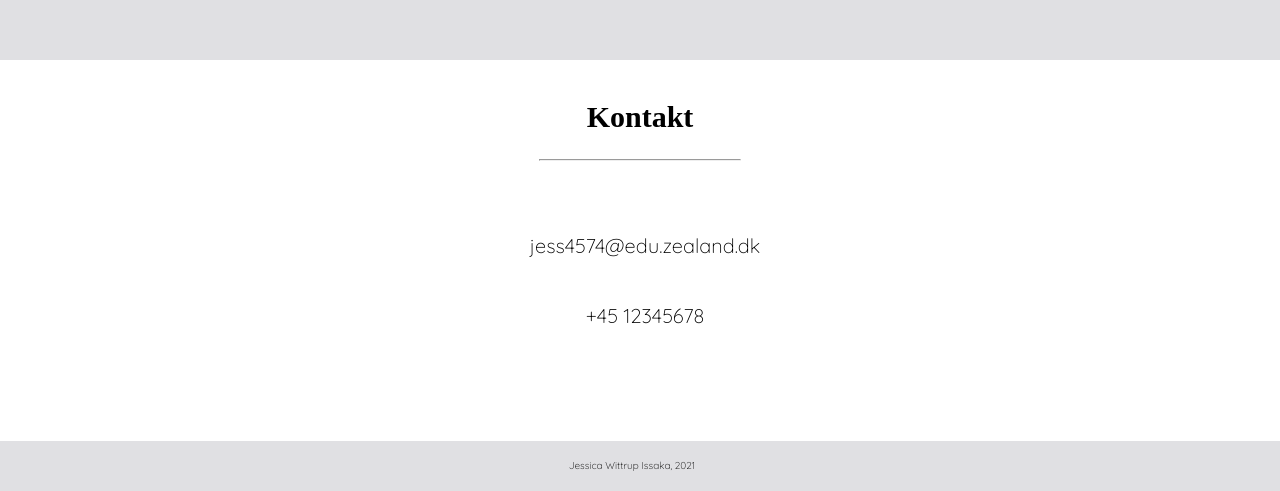
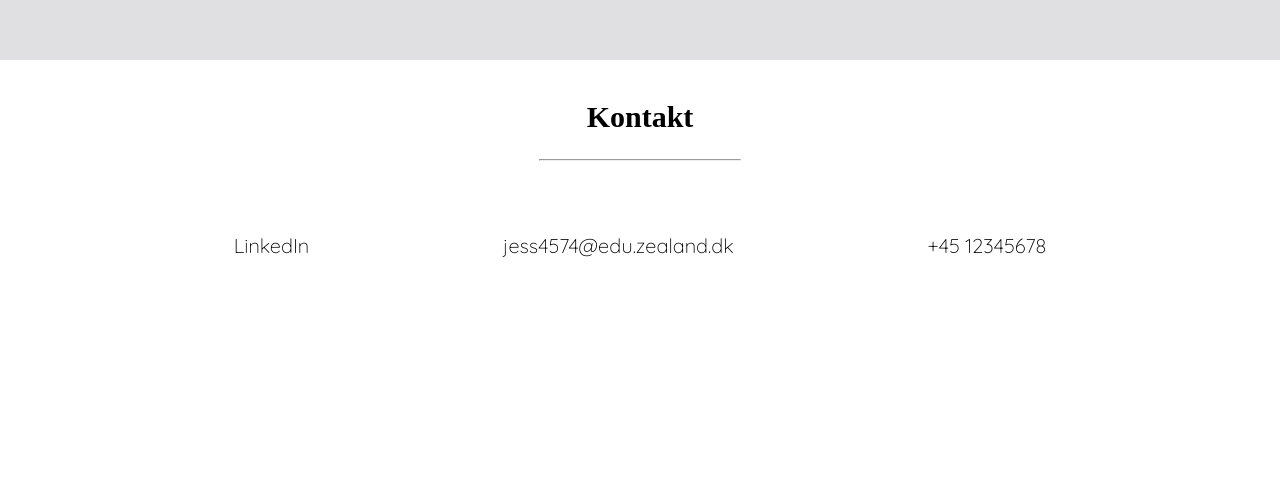
Before and after one commit to Issaka96/Eksamen, a plain HTML site: page index.html in a window 1280 px wide. Shown: the part 4339-4830 px from the top of the page. After the commit the page ends 4670 px from the top, so only its background shows below. Drawn offline with Linux system fonts and the light colour scheme; a web font is replaced by a local one.

Commit message:
Små justeringer + ny footer
Kontaktesiden er lavet om til footer

```diff
--- a/index.html
+++ b/index.html
@@ -17,7 +17,7 @@
     <header>
         <nav class="navbar-computer">
             <img src="logo.png" alt="logo" class="logo">
-             <!--omdirigering fra navbaren til en anden section er taget herfra d. 13/12-21:
+             <!--omdirigering fra navbaren på computer til en anden section er taget herfra d. 13/12-21:
             https://www.geeksforgeeks.org/how-to-redirect-to-a-particular-section-of-a-page-using-html-or-jquery/-->
             <ul>
                 <li><a href="#forside">Forside</a></li>
@@ -35,7 +35,7 @@
         <img src="baggrund.png" alt="baggrund" class="computer-baggrund">
         <h1>Jessica Issaka</h1>
             <h2 class="subtitle">Multimediedesigner</h2>
-        <!--omdirigering fra navbaren til en anden section er taget herfra d. 13/12-21:
+        <!--omdirigering fra navbaren på mobil til en anden section er taget herfra d. 13/12-21:
         https://www.geeksforgeeks.org/how-to-redirect-to-a-particular-section-of-a-page-using-html-or-jquery/-->
         <nav class="navbar-mobil">
             <ul>
@@ -57,12 +57,8 @@
             Jeg er en engageret, ansvarlig og målretter person med
             masser af gåpåmod, og jeg er ikke bange for at springe
             ud i nye udfordringer.
-            <br>Jeg brænder for at arbejde med grafisk design og web
-            design.
+            <br>Jeg brænder for at arbejde med web design og art directing.
         </p>
-
-
-
     </section>
     <section id="portfolio" class="rumrejsen">
         <h2>Portfolio</h2>
@@ -81,8 +77,6 @@
                 from a Lorem Ipsum passage, and going through the
                 cites of the word in classical literature, discovered the.
             </p>
-
-
     </section>
     <section class="gocycle">
         <h3 class="h3-højre">GoCycle</h3>
@@ -105,7 +99,7 @@
     </section>
     <section class="julestjerne">
         <h3 class="h3-venstre">How to make a christmas star</h3>
-        <!--Guide til at sætte video ind d. 15/12: https://www.w3schools.com/html/tryit.asp?filename=tryhtml5_video_all-->
+        <!--Guide til at sætte video ind fundet d. 15/12: https://www.w3schools.com/html/tryit.asp?filename=tryhtml5_video_all-->
         <video width="344" height="200" controls>
             <source src="stjerne.mp4" type="video/mp4">
         </video>
@@ -123,15 +117,19 @@
 
 
     </section>
-    <section id="kontakt">
-        <h2>Kontakt</h2>
-        <hr>
-            <p class="kontakt">jess4574@edu.zealand.dk<br>+45 12345678</p>
-
+    <section id="kontakt" class="kontakt-section">
 
     </section>
     <footer>
-        <p class="footer">Jessica Wittrup Issaka, 2021</p>
+        <h2>Kontakt</h2>
+        <hr>
+            <ul class="kontakt">
+                <!--for at omdirigere til en anden hjemmeside, har jeg være på denne hjemmeside d. 17/12:
+                    https://www.w3docs.com/snippets/html/how-to-redirect-a-web-page-in-html.html-->
+                <li><a href="https://www.linkedin.com/in/jessica-issaka-2898681b7/" class="linkedin">LinkedIn</a></li>
+                <li>jess4574@edu.zealand.dk</li>
+                <li>+45 12345678</li>
+            </ul>
     </footer>
 
 </body>
--- a/style.css
+++ b/style.css
@@ -1,8 +1,3 @@
-/*har lavet margin: 0 på body, for at slette den margin computeren selv har lavet, så min header og baggrunde fylder hele siden*/
-body {
-    margin: 0;
-}
-
 /*baggrundsbillede på mobil*/
 .baggrund
 {
@@ -49,6 +44,7 @@ h2 {
 
 }
 
+/*styling af den linje der er under nogle af overskrifterne*/
 hr {
     width: 200px;
 }
@@ -80,11 +76,7 @@ hr {
 }
 
 
-/*guide til hover effekt er fundet d. 13/12 på: https://www.w3schools.com/css/css_navbar_vertical.asp*/
-li a:hover {
-    background-color: #92A1B2;
 
-}
 
 .mig {
     width: 170px;
@@ -143,23 +135,21 @@ p {
 .kontakt {
     text-align: center;
     line-height: 70px;
-    margin-left: 10px;
+    margin-right: 40px;
     padding-top: 30px;
-    padding-bottom: 70px;
+    padding-bottom: 30px;
+    list-style-type: none;
+    font-family: 'Quicksand', sans-serif;
 }
 
-.footer {
-    text-align: center;
-    background-color: #E0E0E3;
-    width: 100%;
-    padding-right: 16px;
-    margin-left: -8px;
-    padding-bottom: 10px;
-    margin-bottom: -20px;
-    padding-top: 10px;
-    font-size: 10px;
+.linkedin {
+    color: black;
+    text-decoration: none;
 }
 
+
+
+/*de ting der ikke skal vises på mobilversionen*/
 .inspo1 {
     display: none;
     }
@@ -288,11 +278,20 @@ header {
     }
 
 
-
     .julestjerne {
         padding-bottom: 400px;
     }
 
+
+
+    .kontakt {
+        font-size: 20px;
+        display: flex;
+        justify-content: space-between;
+
+    }
+
+    /*det der ikke skal vises på iPadversionen*/
     header {
         display: none;
     }
@@ -309,11 +308,18 @@ header {
 
 
 
+
+
 }
 
 
 /*computerversion*/
 @media screen and (min-width: 1280px) {
+
+    /*har lavet margin: 0 på body, for at slette den margin computeren selv har lavet, så min header og baggrunde fylder hele siden*/
+    body {
+        margin: 0;
+    }
 
     header {
         background-color: #FFFFFF;
@@ -323,8 +329,6 @@ header {
         z-index: 2;
         display: block;
         width: 100%;
-
-
 
     }
 
@@ -342,7 +346,6 @@ header {
         display: flex;
 
 
-
     }
 
     .navbar-computer ul a {
@@ -351,7 +354,11 @@ header {
         margin: 15px;
         color: black;
 
+    }
 
+    /*guide til hover effekt er fundet d. 13/12 på: https://www.w3schools.com/css/css_navbar_vertical.asp*/
+    li a:hover {
+        background-color: #92A1B2;
 
     }
 
@@ -506,9 +513,9 @@ header {
 
     }
 
-
-
-
+    .kontakt {
+        justify-content: space-evenly;
+    }
 
 
 
```
